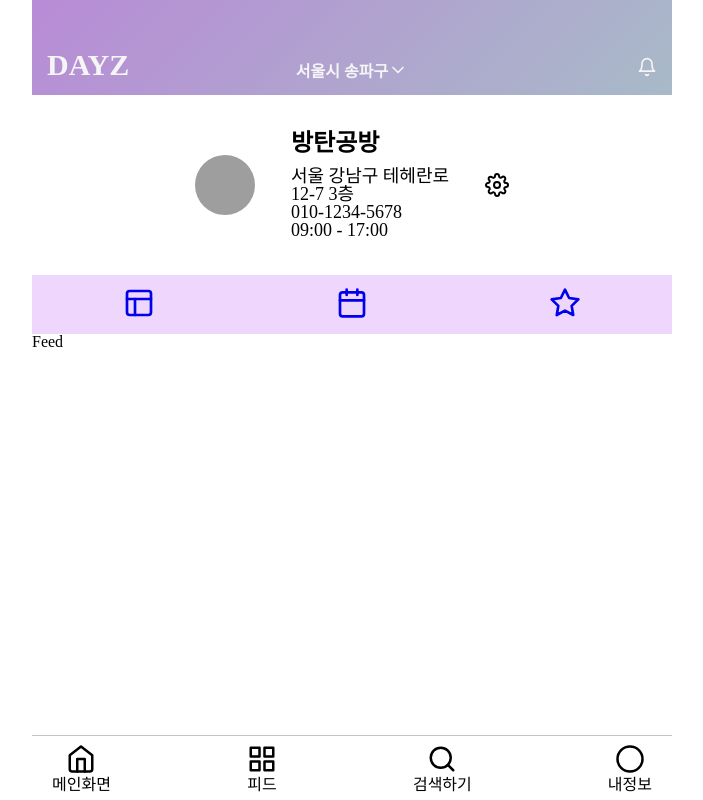
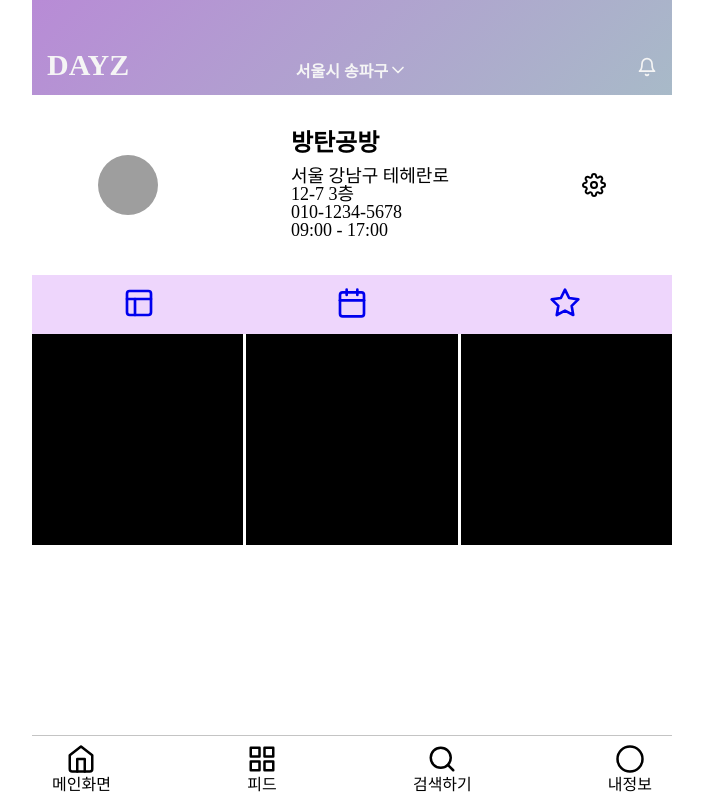
Before and after one commit to prgrms-web-devcourse/Team_DAYZ_DAYZ_FE, a React (Create React App) app: page /workshop in a window 1280 px wide. Shown: the whole page, without its empty margins (288-991 px from the left). Built offline with nearby package versions, Linux system fonts and the light colour scheme; grey boxes are pictures that could not be loaded.

Commit message:
Design: 공방페이지의 피드 스타일링

```diff
--- a/src/pages/WorkshopPage/FeedList.tsx
+++ b/src/pages/WorkshopPage/FeedList.tsx
@@ -1,5 +1,24 @@
 import React from 'react';
+import styled from '@emotion/styled';
 const FeedList = () => {
-  return <div>Feed</div>;
+  return (
+    <div>
+      <RowFeedContainer>
+        <div />
+        <div />
+        <div />
+      </RowFeedContainer>
+    </div>
+  );
 };
 export default FeedList;
+
+const RowFeedContainer = styled.div`
+  display: grid;
+  grid-template-columns: repeat(3, 1fr);
+  grid-gap: 3px;
+  & div {
+    padding-top: 100%;
+    background-color: black;
+  }
+`;
--- a/src/pages/WorkshopPage/index.tsx
+++ b/src/pages/WorkshopPage/index.tsx
@@ -58,7 +58,7 @@ const WorkshopContainer = styled.div`
 
 const WorkshopProfile = styled.section`
   display: flex;
-  justify-content: center;
+  justify-content: space-around;
   align-items: center;
   margin-bottom: 36px;
   & .profileImg {
@@ -70,7 +70,6 @@ const WorkshopProfile = styled.section`
     display: flex;
     flex-direction: column;
     font-size: 18px;
-    margin: 0 36px;
     & span:first-child {
       font-size: 24px;
       font-weight: 600;
@@ -85,7 +84,3 @@ const Tabs = styled.div`
   background-color: #eed6fc;
   padding: 12px 0;
 `;
-
-const Tab = styled.span`
-  font-size: 24px;
-`;
```
